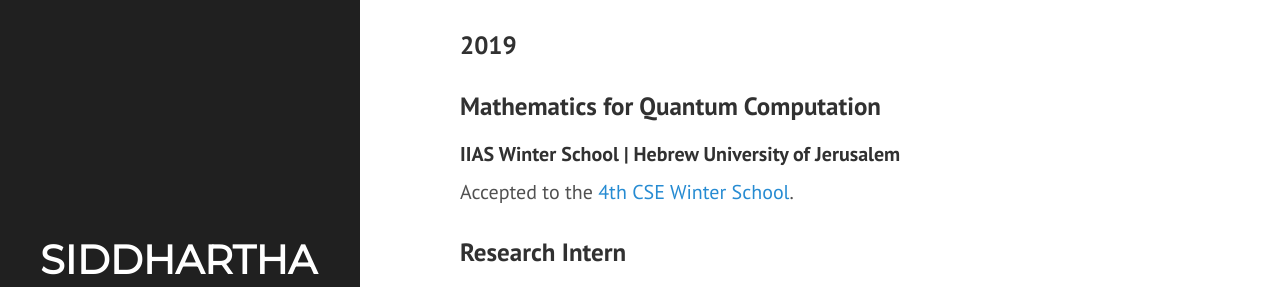
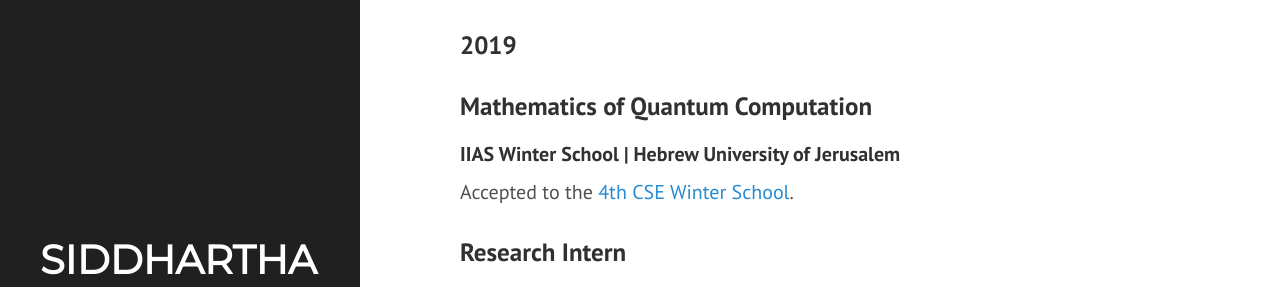
Before and after one commit to siddjai/siddjai.github.io, a Jekyll site: the page built from index.md, in a window 1280 px wide and 900 px high, scrolled down 1993 px. Shown: the part 170-457 px from the top of the window. Built offline with Jekyll 4.4.1, drawn with Linux system fonts in a browser that asks for light colours; nearby versions of some CDN libraries.

Commit message:
Update index.md

```diff
--- a/index.md
+++ b/index.md
@@ -62,7 +62,7 @@ ___
 ## Experience
 
 ### 2019
-### Mathematics for Quantum Computation
+### Mathematics of Quantum Computation
 #### IIAS Winter School | Hebrew University of Jerusalem
 Accepted to the [4th CSE Winter School](http://ias.huji.ac.il/SchoolCSE4).
 
```
